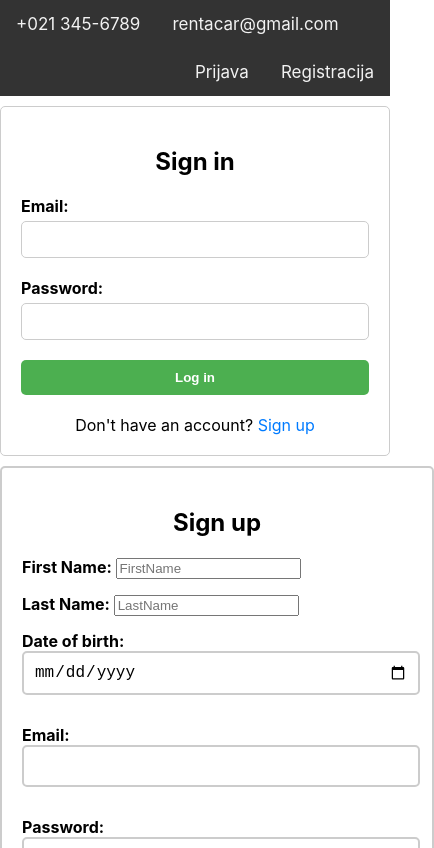
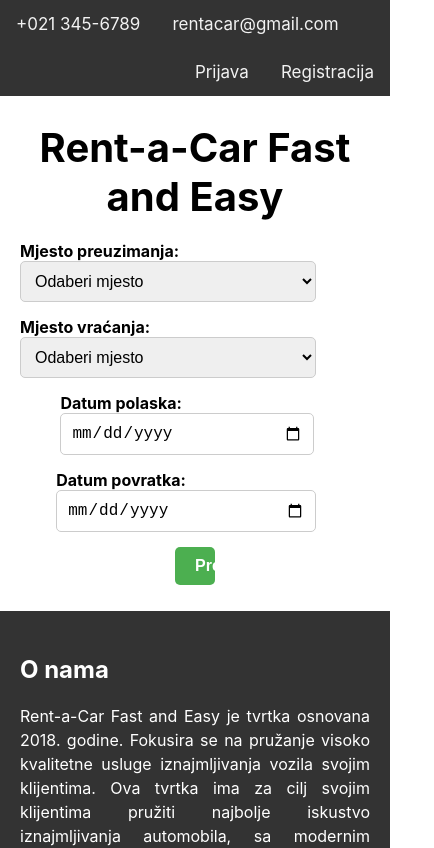
Before and after one commit to mmadunic/da-da-da, a React (Create React App) app in the folder frontend/rent/: page / in a window 390 px wide. Shown: the top 848 px of the page, 434 px wide, since content can reach past the window. Built offline with nearby package versions, Linux system fonts and the light colour scheme.

Commit message:
Dodana funkcija Renting za biranje datuma te mjesta za preuzimanje/vraćanje automobila

```diff
--- a/frontend/rent/package.json
+++ b/frontend/rent/package.json
@@ -8,6 +8,8 @@
     "@testing-library/react": "^13.4.0",
     "@testing-library/user-event": "^13.5.0",
     "react": "^18.2.0",
+    "react-bootstrap-carousel": "^4.1.1",
+    "react-datepicker": "^4.11.0",
     "react-dom": "^18.2.0",
     "react-scripts": "^2.1.3",
     "web-vitals": "^2.1.4"
--- a/frontend/rent/src/App.js
+++ b/frontend/rent/src/App.js
@@ -1,20 +1,24 @@
+import './App.css';
 import React from 'react';
-import './App.css';
 import NavBar from './components/navbar';
 import Footer from './components/footer';
 import Login from './components/login';
 import Registration from './components/registration';
+import Renting from './components/biranje';
+
 
 function App() {
   return (
     <div className="App">
       <header className="App-header">
+        <NavBar />
 
-        <NavBar/>
+        {/* <Login/>
+        <Registration/> */}
 
-        <Login/>
-        <Registration/>
-        <Footer/>
+
+        <Renting />
+        <Footer />
 
       </header>
     </div>
--- /dev/null
+++ b/frontend/rent/src/components/biranje.css
@@ -0,0 +1,56 @@
+form {
+    display: flex;
+    flex-direction: column;
+    align-items: center;
+    margin-left: 20px;
+    margin-top: 20px;
+}
+
+label {
+    display: block;
+    margin-bottom: 5px;
+}
+
+select,
+input[type="date"]
+{
+    width: 80%;
+    padding: 10px;
+    border-radius: 5px;
+    border: 1px solid #ccc;
+    margin-bottom: 10px;
+    font-size: 16px;
+}
+
+button{
+    margin-right: 20px;
+    cursor: pointer;
+    width: 5%;
+    padding: 10px;
+    border-radius: 5px;
+    border: 1px solid #ccc;
+    margin-bottom: 16px;
+    font-size: 16px;
+}
+
+h1{
+    font-size: 40px;
+    font-weight: bold;
+    margin-bottom: 20px;
+    text-align: center;
+}
+
+@media (min-width: 768px) {
+    form {
+        flex-direction: row;
+        justify-content: space-around;
+        align-items: flex-end;
+        flex-wrap: wrap;
+    }
+
+    label,
+    select,
+    input[type="date"] {
+        flex: 1 1 200px;
+    }
+}
--- /dev/null
+++ b/frontend/rent/src/components/biranje.js
@@ -0,0 +1,41 @@
+import React from 'react';
+import './biranje.css'
+
+function Renting() {
+    return (
+        <div>
+            <h1>Rent-a-Car Fast and Easy</h1>
+            <form>
+                <label htmlFor="pickup-location">Mjesto preuzimanja: <t />
+                    <select id="pickup-location">
+                        <option value="">Odaberi mjesto</option>
+                        <option value="mall">Mall of Split, Split</option>
+                        <option value="joker">Trgovački centar Joker, Split</option>
+                        <option value="city">City Center one, Split</option>
+                    </select>
+                </label>
+
+                <label htmlFor="return-location">Mjesto vraćanja: <t />
+                    <select id="return-location">
+                        <option value="">Odaberi mjesto</option>
+                        <option value="mall">Mall of Split, Split</option>
+                        <option value="joker">Trgovački centar Joker, Split</option>
+                        <option value="city">City Center one, Split</option>
+                    </select>
+                </label>
+
+                <label htmlFor="pickup-date">Datum polaska: <t />
+                    <input type="date" id="pickup-date" />
+                </label>
+
+                <label htmlFor="return-date">Datum povratka: <t />
+                    <input type="date" id="return-date" />
+                </label>
+
+                <button type="submit">Pretraži</button>
+            </form>
+        </div>
+    );
+}
+
+export default Renting;
--- a/frontend/rent/src/components/footer.css
+++ b/frontend/rent/src/components/footer.css
@@ -1,21 +1,25 @@
+
 .footer-content {
     display: flex;
     justify-content: space-around;
     flex-wrap: wrap;
     max-width: 100%;
+    min-height: 100%;
     margin: 0 auto;
     background-color: #333;
     bottom: 0;
     color: #fff;
     padding: 20px;
     margin-top: 10px;
+    position: relative;
+
 }
 
 .footer-about p{
     text-align: justify;
 }
 
-.footer-about h3, .footer-hours h3, .footer-social h3 {
+.footer-about h3, .footer-hours h3, .footer-social h3 , .footer-address h3{
     font-size: 1.5rem;
     margin-bottom: 20px;
 }
--- a/frontend/rent/src/components/footer.js
+++ b/frontend/rent/src/components/footer.js
@@ -30,6 +30,7 @@ function Footer() {
 
                 <div className="footer-address">
                     <h3>Adresa</h3>
+
                     <p>Ruđera Boškovića 33, 21000 Split</p>
                 </div>
 
```
Also changed, not shown: frontend/rent/src/components/slideshow.css (added), frontend/rent/src/components/slideshow.js (added), 1 other file (tests, documents, lock files or other folders).
